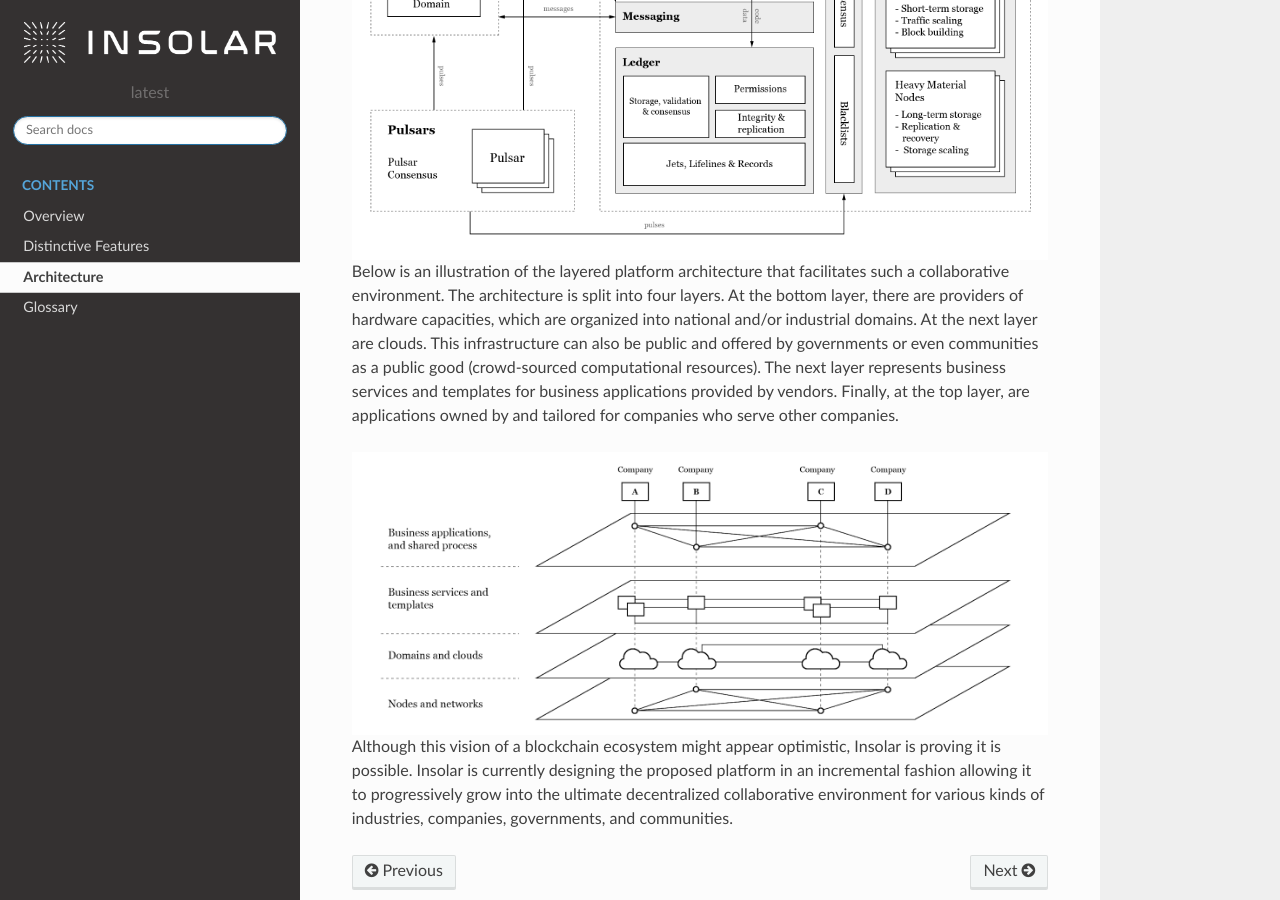
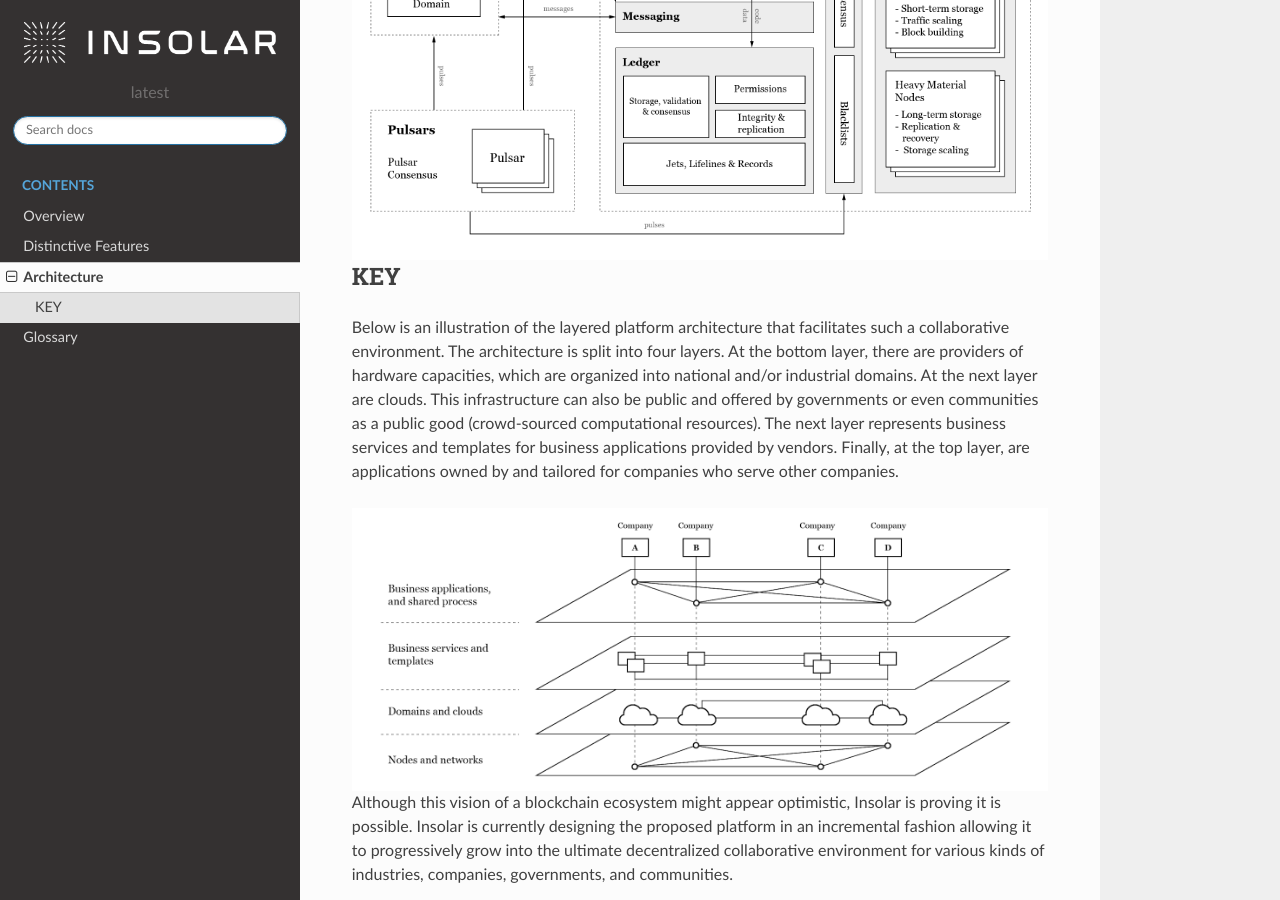
Before and after one commit to sofiayem/rtd-doc-tests, a Sphinx documentation site: the page built from docs/source/architecture.rst, in a window 1280 px wide and 900 px high, scrolled down 634 px. Built offline with Sphinx 7.4.7 and the Read the Docs theme 2.0.0, drawn with Linux system fonts in a browser that asks for light colours.

Commit message:
test uml links

```diff
--- a/docs/source/architecture.rst
+++ b/docs/source/architecture.rst
@@ -9,6 +9,11 @@
     :alt: Insolar platform architecture
     :figclass: align-center
 
+.. _key:
+
+KEY
+---
+
 Below is an illustration of the layered platform architecture that facilitates such a collaborative environment. The architecture is split into four layers. At the bottom layer, there are providers of hardware capacities, which are organized into national and/or industrial domains. At the next layer are clouds. This infrastructure can also be public and offered by governments or even communities as a public good (crowd-sourced computational resources). The next layer represents business services and templates for business applications provided by vendors. Finally, at the top layer, are applications owned by and tailored for companies who serve other companies.
 
 .. figure:: imgs/layers.png
@@ -17,3 +22,11 @@
     :figclass: align-center
 
 Although this vision of a blockchain ecosystem might appear optimistic, Insolar is proving it is possible. Insolar is currently designing the proposed platform in an incremental fashion allowing it to progressively grow into the ultimate decentralized collaborative environment for various kinds of industries, companies, governments, and communities.
+
+.. uml::
+
+   Alice -> Bob: [[../architecture.html#key key link]]
+   note left
+     Note
+   end note
+   Bob --> Alice: Response
```
